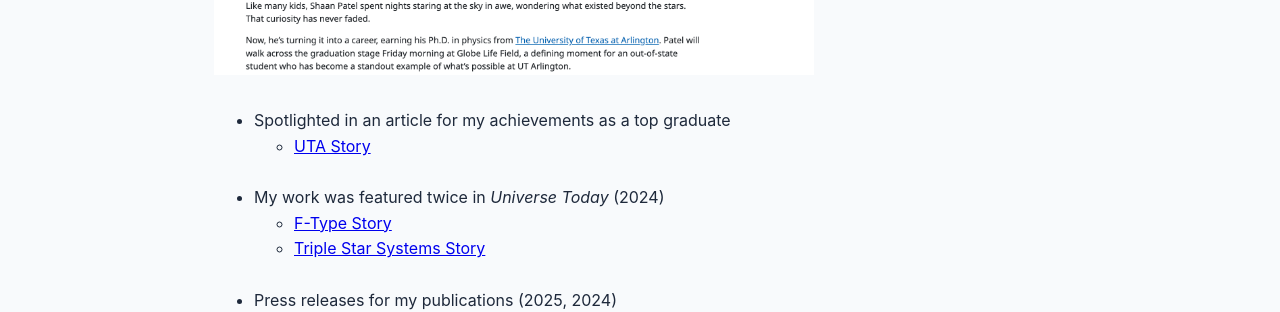
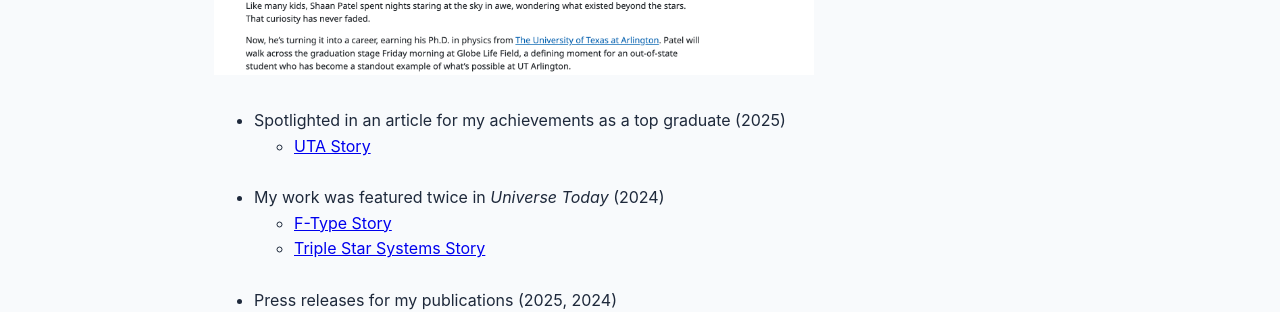
Before and after one commit to shaandpatel/shaandpatel.github.io, a Jekyll site: the page built from news.md, in a window 1280 px wide and 1028 px high. Shown: the part 509-821 px from the top of the window. Built offline with Jekyll 4.4.1, drawn with Linux system fonts in a browser that asks for light colours.

Commit message:
Update news.md

```diff
--- a/news.md
+++ b/news.md
@@ -7,7 +7,7 @@ title: "News & Media"
 
 <p>&nbsp;</p>
 
-- Spotlighted in an article for my achievements as a top graduate
+- Spotlighted in an article for my achievements as a top graduate (2025)
   - [UTA Story](https://www.uta.edu/news/news-releases/2025/12/09/uta-physics-grad-sets-sights-on-the-stars)
 
 <p>&nbsp;</p>
```
